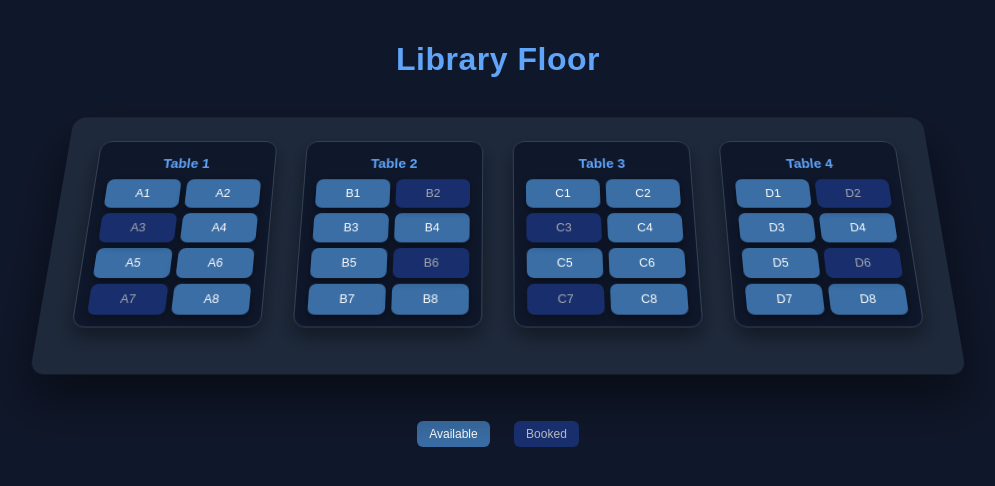
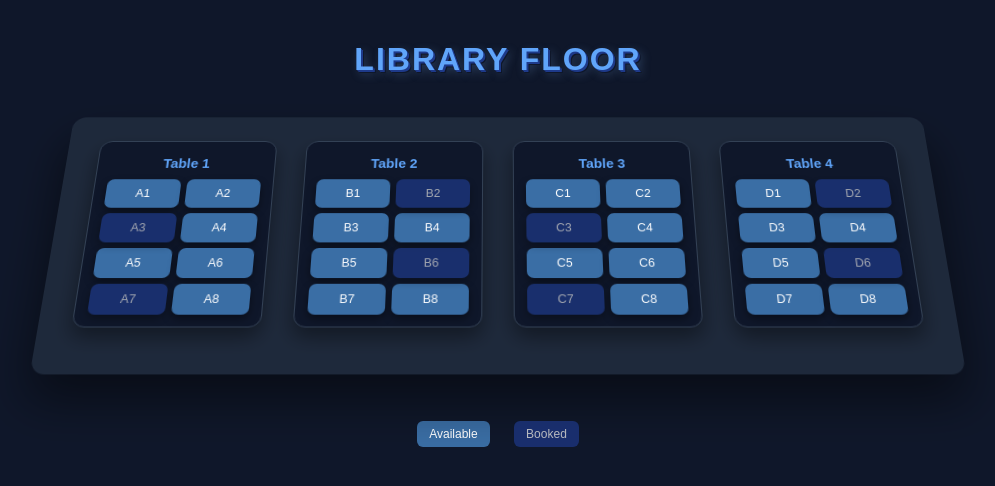
Before and after one commit to DPRCHANUKA/library-management-system, a plain HTML site: page frontend/pages/bookingseats.html in a window 1280 px wide. Shown: the whole page, without its empty margins (142-1137 px from the left). Drawn offline with Linux system fonts and the light colour scheme.

Commit message:
modified  library booking floor (title color and design to 3d)  part 1.02

```diff
--- a/frontend/css/bookingseats.css
+++ b/frontend/css/bookingseats.css
@@ -12,6 +12,20 @@ h1 {
   margin-bottom: 20px;
   color: #60A5FA;
   letter-spacing: 0.5px;
+}
+.title-3d {
+  font-size: 32px;
+  font-weight: bold;
+  color: #60A5FA;
+  text-transform: uppercase;
+  letter-spacing: 2px;
+
+  /* 3D layered shadow effect */
+  text-shadow:
+    1px 1px 0 #1E3A8A,
+    2px 2px 0 #1E3A8A,
+    3px 3px 0 #0F172A,
+    4px 4px 10px rgba(84, 121, 167, 0.473);
 }
 
 /* Floor */
--- a/frontend/pages/bookingseats.html
+++ b/frontend/pages/bookingseats.html
@@ -8,7 +8,7 @@
 </head>
 <body>
 
-  <h1> Library Floor</h1>
+  <h1 class="title-3d"> Library Floor</h1>
 
   <div class="floor">
     <div class="library">
```
